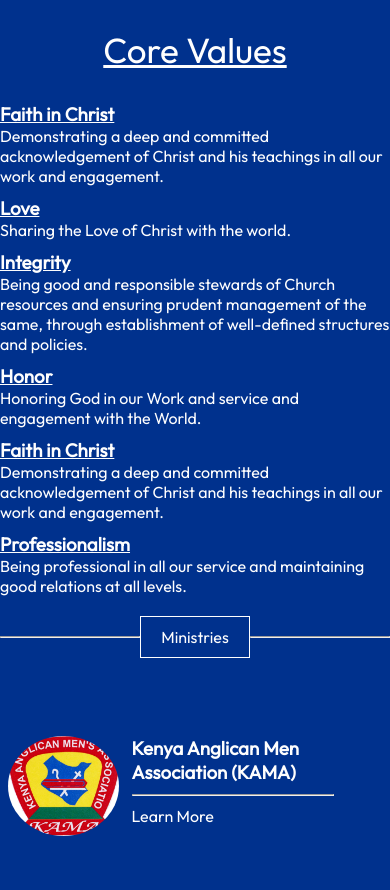
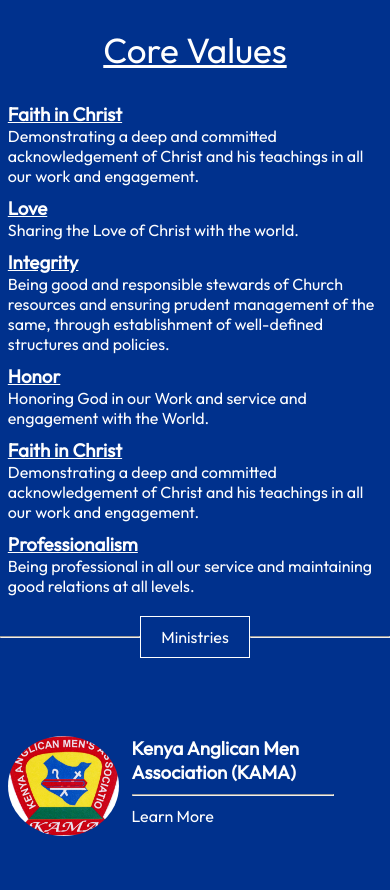
Before and after one commit to KipletingEdwin/Koromosho, a React (Vite) app: page / in a window 390 px wide. Shown: the part 1725-2615 px from the top of the page. Built offline with nearby package versions, Linux system fonts and the light colour scheme.

Commit message:
add padding to corevalues container

```diff
--- a/src/components/About/About.module.css
+++ b/src/components/About/About.module.css
@@ -254,6 +254,7 @@
         /* background-color: red; */
         width: 100%;
         margin: 0%;
+        padding: 0px 2%;
     }
 
     .value{
```
